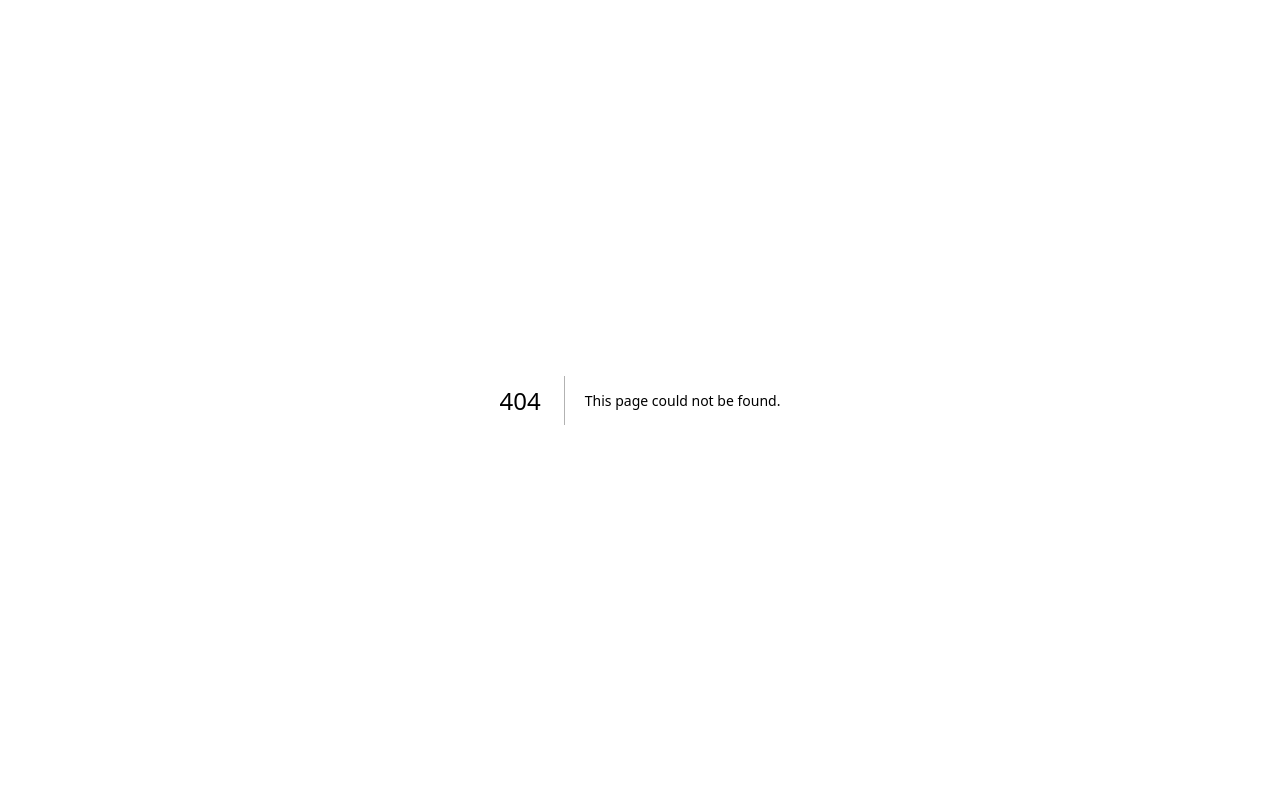
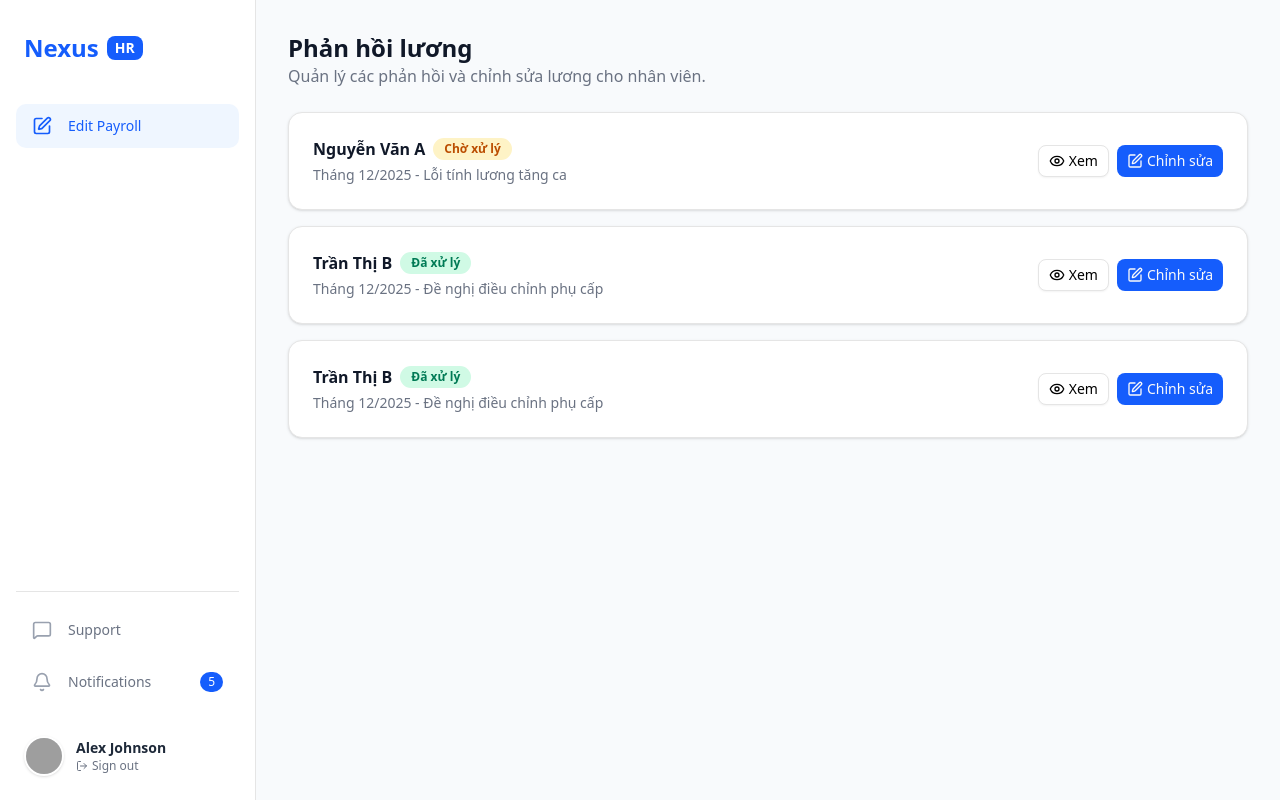
Before and after one commit to ChuongNguyenNHC/katece-hr, a Next.js app in the folder frontend/: page /Accountant/EditPayroll in a window 1280 px wide. Before the commit this address had no page. Built offline with nearby package versions, Linux system fonts and the light colour scheme; grey boxes are pictures that could not be loaded.

Commit message:
chỉnh sidebar

```diff
--- /dev/null
+++ b/frontend/app/Accountant/EditPayroll/page.tsx
@@ -0,0 +1,77 @@
+"use client";
+
+import { Button } from "@/components/ui/button";
+import { Badge } from "@/components/ui/badge";
+import { Eye, Edit } from "lucide-react";
+
+export default function EditPayrollPage() {
+  return (
+    <div className="space-y-6">
+      <div className="flex items-center justify-between">
+        <div>
+          <h1 className="text-2xl font-bold text-gray-900">Phản hồi lương</h1>
+          <p className="text-gray-500">Quản lý các phản hồi và chỉnh sửa lương cho nhân viên.</p>
+        </div>
+      </div>
+
+      <div className="grid gap-4">
+        {/* Payroll Feedback Card 1 */}
+        <div className="flex items-center justify-between rounded-xl border bg-white p-6 shadow-sm">
+          <div className="space-y-1">
+            <div className="flex items-center gap-2">
+              <h3 className="font-semibold text-gray-900">Nguyễn Văn A</h3>
+              <Badge className="bg-amber-100 text-amber-700 hover:bg-amber-100">Chờ xử lý</Badge>
+            </div>
+            <p className="text-sm text-gray-500">Tháng 12/2025 - Lỗi tính lương tăng ca</p>
+          </div>
+          <div className="flex gap-2">
+            <Button variant="outline" size="sm" className="flex items-center gap-1">
+              <Eye className="h-4 w-4" /> Xem
+            </Button>
+            <Button variant="default" size="sm" className="flex items-center gap-1 bg-blue-600 hover:bg-blue-700">
+              <Edit className="h-4 w-4" /> Chỉnh sửa
+            </Button>
+          </div>
+        </div>
+
+        {/* Payroll Feedback Card 2 */}
+        <div className="flex items-center justify-between rounded-xl border bg-white p-6 shadow-sm">
+          <div className="space-y-1">
+            <div className="flex items-center gap-2">
+              <h3 className="font-semibold text-gray-900">Trần Thị B</h3>
+              <Badge className="bg-emerald-100 text-emerald-700 hover:bg-emerald-100">Đã xử lý</Badge>
+            </div>
+            <p className="text-sm text-gray-500">Tháng 12/2025 - Đề nghị điều chỉnh phụ cấp</p>
+          </div>
+          <div className="flex gap-2">
+            <Button variant="outline" size="sm" className="flex items-center gap-1">
+              <Eye className="h-4 w-4" /> Xem
+            </Button>
+            <Button variant="default" size="sm" className="flex items-center gap-1 bg-blue-600 hover:bg-blue-700">
+              <Edit className="h-4 w-4" /> Chỉnh sửa
+            </Button>
+          </div>
+        </div>
+
+        {/* Payroll Feedback Card 3 */}
+        <div className="flex items-center justify-between rounded-xl border bg-white p-6 shadow-sm">
+          <div className="space-y-1">
+            <div className="flex items-center gap-2">
+              <h3 className="font-semibold text-gray-900">Trần Thị B</h3>
+              <Badge className="bg-emerald-100 text-emerald-700 hover:bg-emerald-100">Đã xử lý</Badge>
+            </div>
+            <p className="text-sm text-gray-500">Tháng 12/2025 - Đề nghị điều chỉnh phụ cấp</p>
+          </div>
+          <div className="flex gap-2">
+            <Button variant="outline" size="sm" className="flex items-center gap-1">
+              <Eye className="h-4 w-4" /> Xem
+            </Button>
+            <Button variant="default" size="sm" className="flex items-center gap-1 bg-blue-600 hover:bg-blue-700">
+              <Edit className="h-4 w-4" /> Chỉnh sửa
+            </Button>
+          </div>
+        </div>
+      </div>
+    </div>
+  );
+}
--- /dev/null
+++ b/frontend/app/Accountant/layout.tsx
@@ -0,0 +1,18 @@
+import { Sidebar } from "@/components/sidebar";
+
+export default function AccountantLayout({
+  children,
+}: {
+  children: React.ReactNode;
+}) {
+  return (
+    <div className="flex min-h-screen bg-slate-50">
+      <Sidebar />
+      <main className="flex-1 pl-64 transition-all duration-300 ease-in-out">
+        <div className="container mx-auto p-8">
+          {children}
+        </div>
+      </main>
+    </div>
+  );
+}
--- a/frontend/components/sidebar.tsx
+++ b/frontend/components/sidebar.tsx
@@ -12,15 +12,28 @@ import {
   MessageSquare,
   Bell,
   LogOut,
+  type LucideIcon,
+  SquarePen,
 } from "lucide-react";
 
-const sidebarItems = [
+type SidebarItem = {
+  icon: LucideIcon;
+  label: string;
+  href: string;
+  count?: number | null;
+};
+
+const employeeSidebarItems: SidebarItem[] = [
   { icon: Home, label: "Home", href: "/employee/dashboard" },
   { icon: FileText, label: "Requests", href: "/employee/requests", count: 2 },
   { icon: User, label: "Profile", href: "/employee/profile" },
 ];
 
-const secondaryItems = [
+const accountantSidebarItems: SidebarItem[] = [
+  { icon: SquarePen, label: "Edit Payroll", href: "/Accountant/EditPayroll" },
+];
+
+const secondaryItems: SidebarItem[] = [
   { icon: MessageSquare, label: "Support", href: "/employee/support" },
   {
     icon: Bell,
@@ -48,7 +61,8 @@ export function Sidebar() {
 
         {/* Main Navigation */}
         <nav className="flex-1 space-y-2">
-          {sidebarItems.map((item) => {
+          {/* Employee sidebar items */}
+          {pathname.startsWith("/employee") && employeeSidebarItems.map((item) => {
             const isActive = pathname === item.href;
             return (
               <Link
@@ -63,7 +77,31 @@ export function Sidebar() {
               >
                 <item.icon className={cn("h-5 w-5", isActive ? "text-blue-600" : "text-gray-400")} />
                 <span className="flex-1">{item.label}</span>
-                {item.count !== undefined && item.count > 0 && (
+                {typeof item.count === "number" && item.count > 0 && (
+                  <span className="flex h-5 w-5 items-center justify-center rounded-full bg-blue-600 text-xs text-white">
+                    {item.count}
+                  </span>
+                )}
+              </Link>
+            );
+          })}
+          {/* Accountant sidebar items */}
+          {pathname.startsWith("/Accountant") && accountantSidebarItems.map((item) => {
+            const isActive = pathname === item.href;
+            return (
+              <Link
+                key={item.href}
+                href={item.href}
+                className={cn(
+                  "flex items-center gap-4 rounded-lg px-4 py-3 text-sm font-medium transition-colors",
+                  isActive
+                    ? "bg-blue-50 text-blue-600"
+                    : "text-gray-500 hover:bg-gray-100 hover:text-gray-900"
+                )}
+              >
+                <item.icon className={cn("h-5 w-5", isActive ? "text-blue-600" : "text-gray-400")} />
+                <span className="flex-1">{item.label}</span>
+                {typeof item.count === "number" && item.count > 0 && (
                   <span className="flex h-5 w-5 items-center justify-center rounded-full bg-blue-600 text-xs text-white">
                     {item.count}
                   </span>
@@ -90,7 +128,7 @@ export function Sidebar() {
             >
               <item.icon className="h-5 w-5 text-gray-400" />
               <span className="flex-1">{item.label}</span>
-              {item.count !== undefined && item.count > 0 && (
+              {typeof item.count === "number" && item.count > 0 && (
                 <span className="flex px-2 py-0.5 items-center justify-center rounded-full bg-blue-600 text-xs text-white">
                   {item.count}
                 </span>
```
